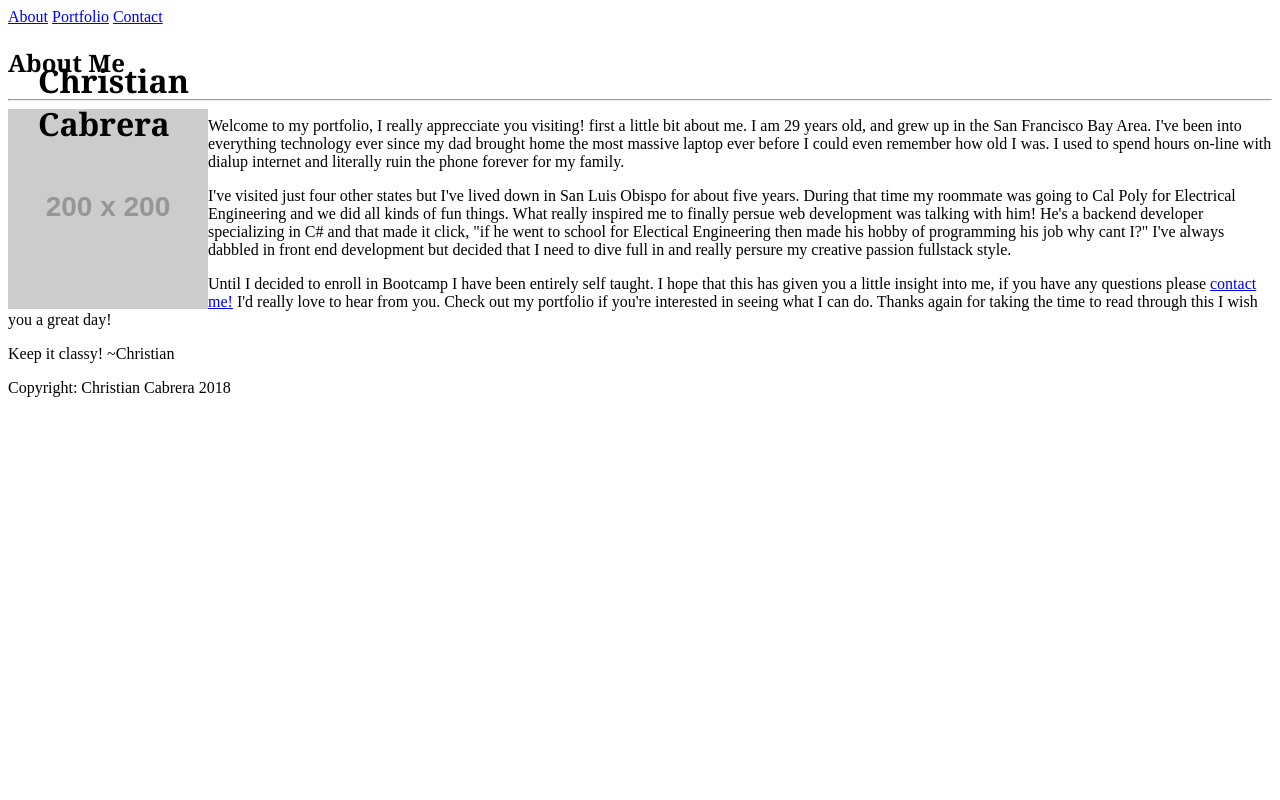
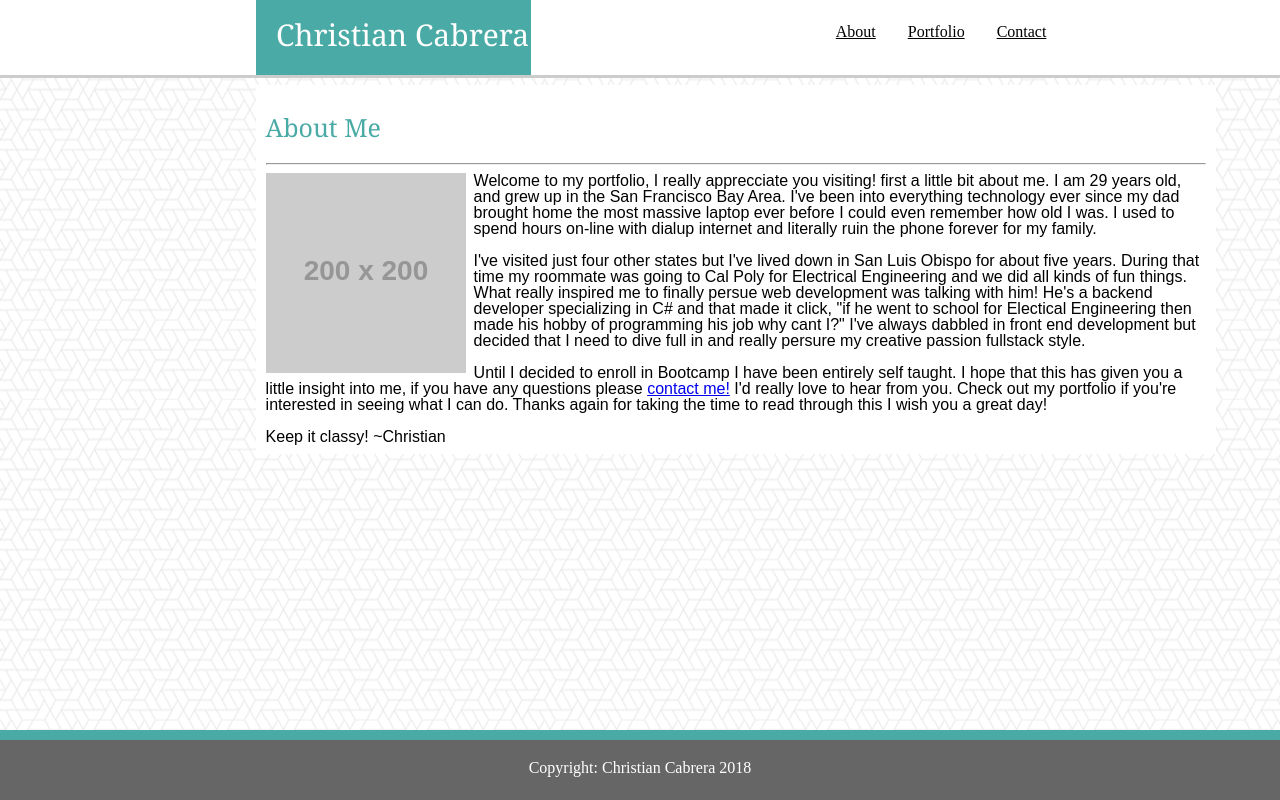
Before and after one commit to Spinglez/Basic-Portfolio, a plain HTML site: page Basic-Porfolio/index.html in a window 1280 px wide. Drawn offline with Linux system fonts and the light colour scheme; placeholder pictures from the web are drawn by us.

Commit message:
the HTML in index.html is now different from contact.html and portfolio.html and needs to be correctedfinished the major styling components once html is fixed I can begin the styling of the other pages.

```diff
--- a/Basic-Porfolio/assets/css/style.css
+++ b/Basic-Porfolio/assets/css/style.css
@@ -1,23 +1,118 @@
 
 /* here goes nothing */
 
+body {
+  background-image: url(../images/what-the-hex/what-the-hex.png);
+  height: 100%;
+  width: 100%;
+}
+
 header {
   background-color: #ffffff;
+  border-bottom: solid;
   border-color: #cccccc;
+  position: absolute;
+  top: 0;
+  left: 0;
+  width: 100%;
+  height: 75px;
 }
 
 h1, h2, h3 {
   font-family: 'Georgia', Times, Times New Roman, serif;
 }
 
-#nameBar {
-  width: 212px;
-  height: 75px
+.nameBar {
+  position: absolute;
+  top: 0;
+  left: 20%;
+  width: 275px;
+  height: 75px;
+  /* this margin below really messed me up... gotta avoid that*/
+  /* margin: 30px; */
   background-color: #4aaaa5;
-  position: fixed;
-  margin: 30px
+  float: left;
+
+}
+
+h1 {
+  position: relative;
+  top: 20px;
+  left: 20px;
+  font-size: 30px;
+  color: #ffffff;
+}
+
+h2 {
+  font-size: 25px;
+  color: #4aaaa5;
+  margin: 5px 0 5px 0;
+  padding: 15px 0 15px 0;
+}
+
+nav {
+  float:right;
+  position: relative;
+  top: 10px;
+  right: 17%;
+}
+
+ul {
+    list-style-type: none;
+    margin: 0;
+    padding: 0;
+    overflow: hidden;
+}
+
+li {
+  float: left;
+}
+
+li a {
+  display: inline-block;
+  color: black;
+  text-align: center;
+  padding: 14px 16px;
 }
 
 #profilePic {
   float: left;
+  padding: 0 8px 8px 0;
 }
+
+.contentBox {
+  width: 960px;
+  background: #ffffff;
+  position: relative;
+  top: 85px;
+  left: 20%;
+  right: -20%;
+  margin-bottom: -60px;
+}
+
+.content {
+  /* width: 960px; */
+  padding: 1%;
+  font-family: 'Arial', 'Helvetica Neue', Helvetica, sans-serif;
+}
+
+footer{
+  position: absolute;
+  bottom: 0;
+  background: #666666;
+  height: 60px;
+  width: 100%;
+  border-top: solid;
+  border-color: #4aaaa5;
+  border-width: 10px;
+}
+
+.copyright {
+  text-align: center;
+  margin-top: 20px;
+  color: #ffffff;
+}
+
+.push {
+  height: 60px;
+}
--- a/Basic-Porfolio/index.html
+++ b/Basic-Porfolio/index.html
@@ -3,27 +3,29 @@
   <head>
     <meta charset="utf-8">
     <title>Webdev Christian Cabrera</title>
-    <!-- <link rel="stylesheet" href="assets/css/reset.css"> -->
+    <link rel="stylesheet" href="assets/css/reset.css">
     <link rel="stylesheet" href="assets/css/style.css">
   </head>
 
   <body>
 
-    <div class="topnav">
       <header>
-        <div id="nameBar">
+        <div class="nameBar">
           <h1>Christian Cabrera</h1>
-        </header>
+
         </div>
 
         <nav>
-          <a href="index.html" target="_self">About</a>
-          <a href="portfolio.html" target="_parent">Portfolio</a>
-          <a href="contact.html" target="_parent">Contact</a>
+          <ul>
+            <li><a href="index.html" target="_self">About</a></li>
+            <li><a href="portfolio.html" target="_parent">Portfolio</a></li>
+            <li><a href="contact.html" target="_parent">Contact</a></li>
+          </ul>
         </nav>
-    </div>
 
-    <article class="contentBox">
+      </header>
+
+    <article class="contentBox" "center">
         <div class="content">
           <h2>About Me</h2>
           <hr>
@@ -32,16 +34,19 @@
             I've been into everything technology ever since my dad brought home the most massive laptop ever before I could even remember how old I was. I used to spend hours
             on-line with dialup internet and literally ruin the phone forever for my family.
           </p>
+          <br>
           <p>I've visited just four other states but I've lived down in San Luis Obispo for about five years.
             During that time my roommate was going to Cal Poly for Electrical Engineering and we did all kinds of fun things. What really inspired me to finally persue web development was
             talking with him! He's a backend developer specializing in C# and that made it click, "if he went to school for Electical Engineering then made his hobby of programming his job why cant I?"
             I've always dabbled in front end development but decided that I need to dive full in and really persure my creative passion fullstack style.
           </p>
+          <br>
           <p>
             Until I decided to enroll in Bootcamp I have been entirely self taught.
             I hope that this has given you a little insight into me, if you have any questions please <a href="contact.html" target="_parent">contact me!</a> I'd really love to hear from you.
             Check out my portfolio if you're interested in seeing what I can do. Thanks again for taking the time to read through this I wish you a great day!
           </p>
+          <br>
           <p>
             Keep it classy!
             ~Christian
@@ -50,7 +55,7 @@
     </article>
 
     <footer>
-      <div class="copyright">
+      <div class="copyright" "push">
       <p>Copyright: Christian Cabrera 2018</p>
       </div>
     </footer>
```
Also changed, not shown: Basic-Porfolio/contact.html (+1 -3 lines), Basic-Porfolio/portfolio.html (+1 -1 lines), Basic-Porfolio/assets/images/portfolioPlaceHolder1.jpg (added), Basic-Porfolio/assets/images/what-the-hex/readme.txt (added), Basic-Porfolio/assets/images/what-the-hex/what-the-hex.png (added).
